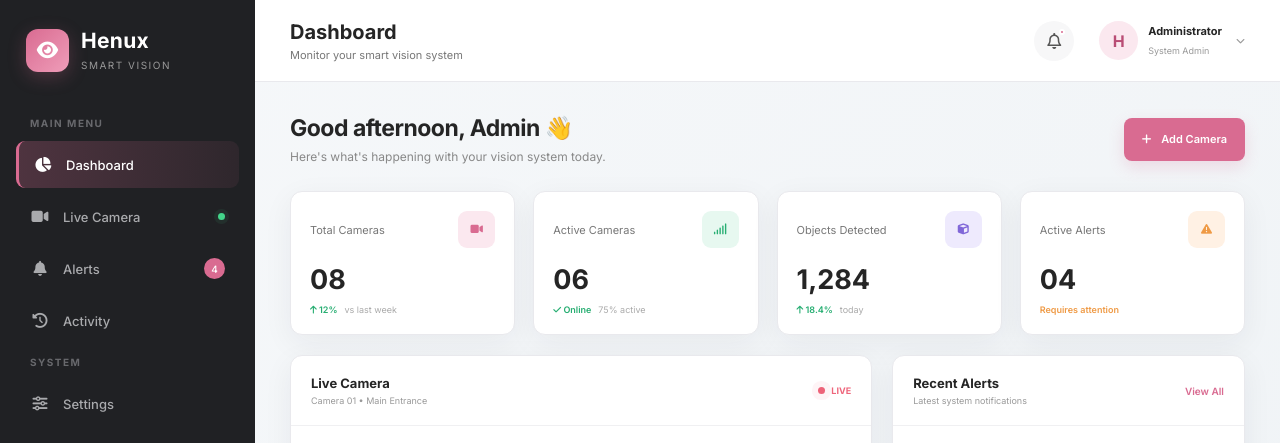
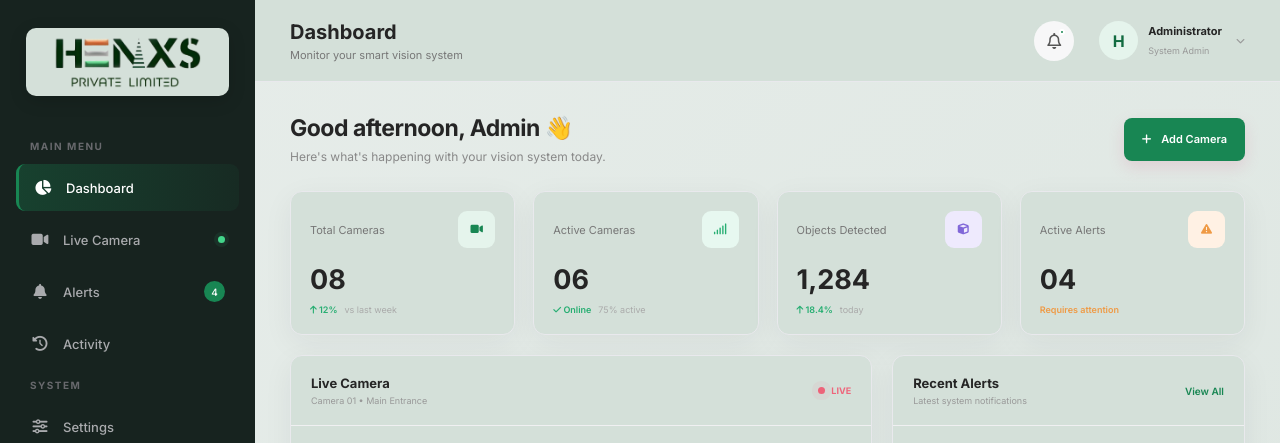
Before and after one commit to Devspy/Henxs_Web, a Flask app: page / in a window 1280 px wide. Shown: the top 443 px of the page. Run offline with Flask 3, Linux system fonts and the light colour scheme.

Commit message:
Added logo and changed background color

```diff
--- a/static/css/style.css
+++ b/static/css/style.css
@@ -10,18 +10,18 @@
 }
 
 :root {
-    --primary: #d96b91;
-    --primary-dark: #b94d75;
-    --primary-light: #fbe8ef;
+    --primary: #188653;
+    --primary-dark: #126b40;
+    --primary-light: #e5f4ec;
 
-    --dark: #202124;
-    --dark-2: #292a2d;
+    --dark: #17231f;
+    --dark-2: #22312b;
 
     --text: #252525;
     --text-light: #777;
 
-    --background: #eef2f5;
-    --white: #ffffff;
+    --background: #dce5e0;
+    --white: #d4e0d9;
 
     --border: #e9e9ed;
 
@@ -36,7 +36,7 @@
 
 body {
     font-family: "Inter", sans-serif;
-    background: linear-gradient(135deg, #f6f8fa 0%, var(--background) 100%);
+    background: linear-gradient(135deg, #e7edea 0%, var(--background) 100%);
     color: var(--text);
 }
 
@@ -91,41 +91,14 @@ button {
     padding: 0 10px 32px;
 }
 
-.brand-icon {
-    width: 43px;
-    height: 43px;
-
-    border-radius: 12px;
-
-    display: flex;
-    align-items: center;
-    justify-content: center;
-
-    color: white;
-
-    background: linear-gradient(
-        135deg,
-        var(--primary),
-        #ef9db9
-    );
-
-    box-shadow: 0 5px 18px rgba(217, 107, 145, 0.25);
-}
-
-.brand-icon i {
-    font-size: 19px;
-}
-
-.brand h1 {
-    font-size: 21px;
-    letter-spacing: 0.3px;
-}
-
-.brand span {
-    color: #999;
-    font-size: 10px;
-    letter-spacing: 1.5px;
-    text-transform: uppercase;
+.brand-logo {
+    width: 211px;
+    height: 68px;
+    padding: 8px 12px;
+    object-fit: contain;
+    background: var(--white);
+    border-radius: 10px;
+    box-shadow: 0 5px 18px rgba(0, 0, 0, 0.14);
 }
 
 
@@ -178,18 +151,14 @@ button {
 }
 
 .nav-link:hover {
-    background: #323337;
+    background: var(--dark-2);
     color: white;
 }
 
 .nav-link.active {
     color: white;
 
-    background: linear-gradient(
-        90deg,
-        rgba(217, 107, 145, 0.25),
-        rgba(217, 107, 145, 0.08)
-    );
+    background: linear-gradient(90deg, rgba(24, 134, 83, 0.3), rgba(24, 134, 83, 0.08));
 
     border-left: 3px solid var(--primary);
 }
@@ -315,7 +284,7 @@ button {
 .topbar {
     height: 82px;
 
-    background: white;
+    background: var(--white);
 
     border-bottom: 1px solid var(--border);
 
@@ -420,6 +389,15 @@ button {
     display: none;
 }
 
+.mobile-brand-logo {
+    width: 125px;
+    height: 38px;
+    padding: 4px 8px;
+    object-fit: contain;
+    background: var(--white);
+    border-radius: 7px;
+}
+
 
 /* =========================================================
    CONTENT
@@ -496,7 +474,7 @@ button {
 }
 
 .stat-card {
-    background: white;
+    background: var(--white);
 
     border: 1px solid var(--border);
 
@@ -590,7 +568,7 @@ button {
    ========================================================= */
 
 .card {
-    background: white;
+    background: var(--white);
 
     border: 1px solid var(--border);
 
@@ -1107,7 +1085,7 @@ button {
 
     border-radius: 50%;
 
-    background: white;
+    background: var(--white);
 }
 
 .donut-inner {
@@ -1241,7 +1219,6 @@ footer a:hover {
         padding: 0 0 25px;
     }
 
-    .brand > div:last-child,
     .menu-title,
     .nav-link span:not(.live-dot):not(.badge),
     .system-status,
@@ -1316,10 +1293,6 @@ footer a:hover {
 
         font-size: 18px;
         font-weight: 700;
-    }
-
-    .mobile-brand i {
-        color: var(--primary);
     }
 
     .content {
--- a/templates/index.html
+++ b/templates/index.html
@@ -27,14 +27,7 @@
     <aside class="sidebar">
 
         <div class="brand">
-            <div class="brand-icon">
-                <i class="fa-solid fa-eye"></i>
-            </div>
-
-            <div>
-                <h1>Henux</h1>
-                <span>Smart Vision</span>
-            </div>
+            <img class="brand-logo" src="{{ url_for('static', filename='img/logo.webp') }}" alt="Henux Smart Vision">
         </div>
 
         <div class="menu-title">MAIN MENU</div>
@@ -111,8 +104,7 @@
         <header class="topbar">
 
             <div class="mobile-brand">
-                <i class="fa-solid fa-eye"></i>
-                Henux
+                <img class="mobile-brand-logo" src="{{ url_for('static', filename='img/logo.webp') }}" alt="Henux Smart Vision">
             </div>
 
             <div class="topbar-left">
```
Also changed, not shown: static/img/logo.webp (added).
